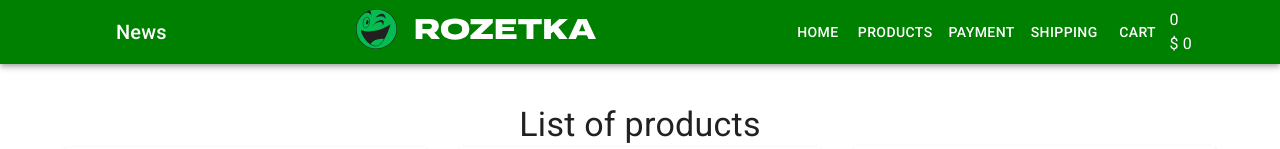
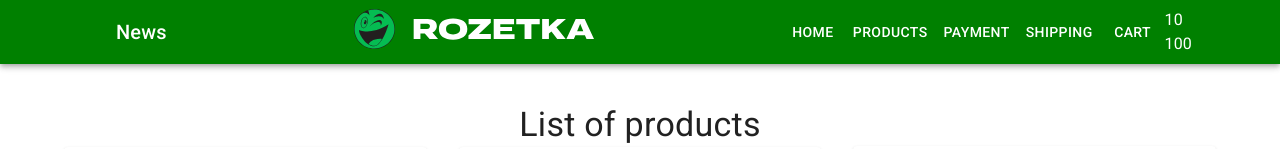
Before and after one commit to Velykoivanenko-Tetiana/react-24-09-fake-shop, a React (Create React App) app: page / in a window 1280 px wide. Shown: the top 149 px of the page. Built offline with nearby package versions, Linux system fonts and the light colour scheme.

Commit message:
add cart

```diff
--- a/src/components/CartHeader/CartHeader.tsx
+++ b/src/components/CartHeader/CartHeader.tsx
@@ -1,9 +1,14 @@
-type Props = {}
-const CartHeader = (props: Props) => {
+type Props = {
+    cartData:{
+    totalCount:number
+    totalPrice:number
+}
+}
+const CartHeader = ({cartData}: Props) => {
     return (
         <div>
-            <div>0</div>
-            <div>$ 0</div>
+            <div>{cartData.totalCount}</div>
+            <div>{cartData.totalPrice}</div>
         </div>
     )
 }
--- a/src/container/App/App.tsx
+++ b/src/container/App/App.tsx
@@ -2,13 +2,21 @@ import Header from 'container/Header/Header'
 import CssBaseline from '@mui/material/CssBaseline'
 import { StyledEngineProvider } from '@mui/material/styles'
 import Main from'container/Main/Main'
-type Props = {}
+import {useState} from 'react'
 
-const App = (props: Props) => {
+type CartDataProps = {
+    totalCount:number
+    totalPrice:number
+}
+const App = () => {
+    const[cartData, setCartData]=useState<CartDataProps>({
+        totalCount:10,
+    totalPrice:100,
+    })
     return (
         <StyledEngineProvider injectFirst>
             <CssBaseline />
-            <Header />
+            <Header cartData={cartData}/>
             <Main />
         </StyledEngineProvider>
     )
--- a/src/container/Header/Header.tsx
+++ b/src/container/Header/Header.tsx
@@ -11,9 +11,14 @@ import logo from 'assets/logo.svg'
 import CartHeader from 'components/CartHeader/CartHeader'
 
 
-type Props = {}
+type Props = {
+    cartData:{
+        totalCount:number
+    totalPrice:number
+    }
+}
 
-const Header = (props: Props) => {
+const Header = ({cartData}: Props) => {
   return (
     <AppBar position="static"
     className="app-bar"    >
@@ -36,7 +41,7 @@ const Header = (props: Props) => {
                 <img src={logo} alt="Logo" />
             </div>
             <Menu/>
-            <CartHeader/>
+            <CartHeader cartData={cartData}/>
 
             </Toolbar>
             </Container>
```
